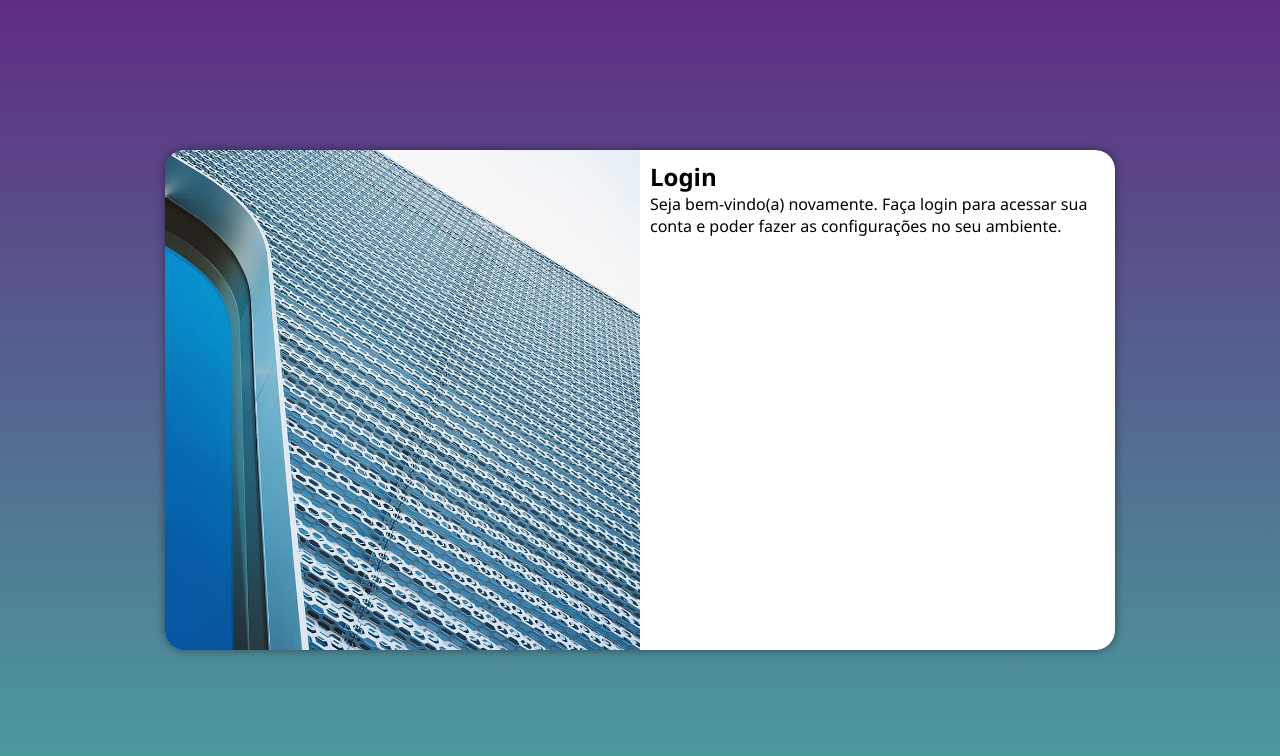
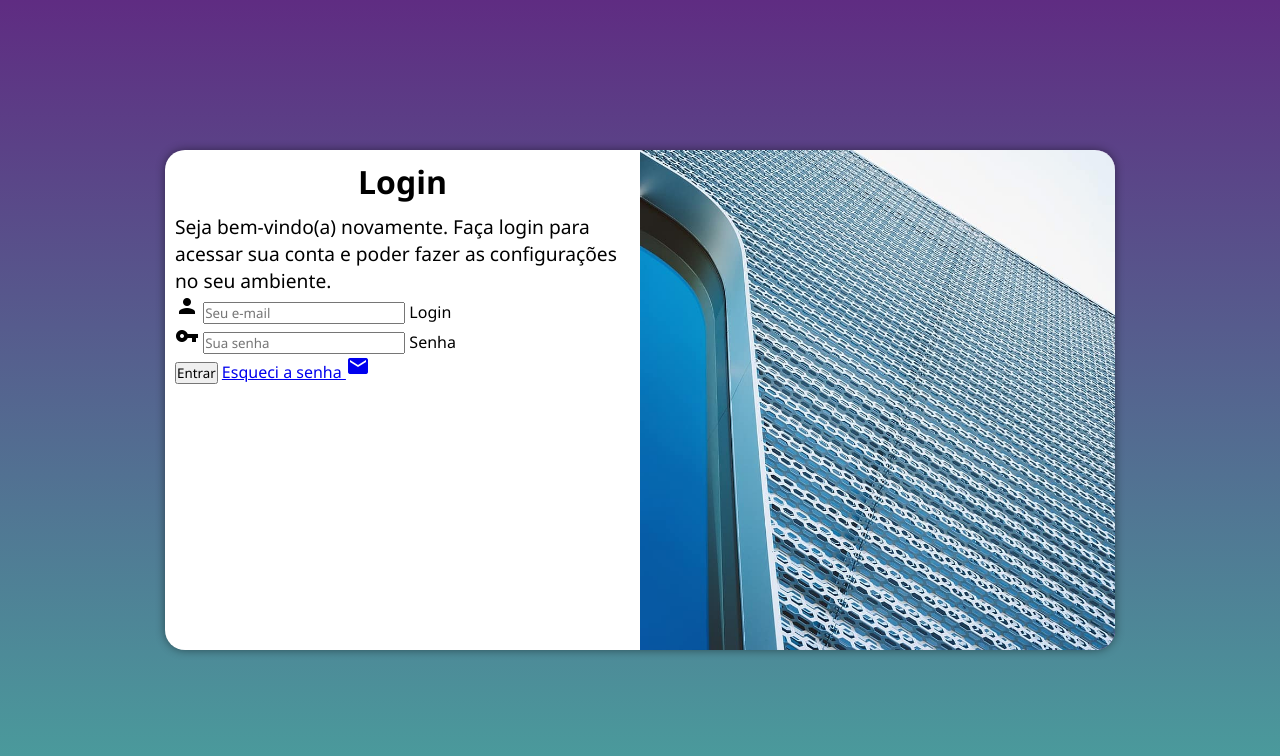
Before and after one commit to pietroinacio/projeto-login, a plain HTML site: page index.html in a window 1280 px wide. Drawn offline with Linux system fonts and the light colour scheme.

Commit message:
Adicionei o formulário

```diff
--- a/estilos/mediaquery.css
+++ b/estilos/mediaquery.css
@@ -40,13 +40,21 @@
     }
 
     section#login > div#imagem{
-        float: left;
+        float: right;
         width: 50%;
         height: 100%;
     }
 
     section#login > div#formulario{
-        float: right;
+        float: left;
         width: 50%;
     }
+
+    div#formulario > h1{
+        font-size: 2em;
+    }
+
+    div#formulario > p{
+        font-size: 1.2em;
+    }
 }
--- a/estilos/style.css
+++ b/estilos/style.css
@@ -54,3 +54,12 @@ section#login > div#formulario{
     display: block;
     padding: 10px;
 }
+
+div#formulario > h1{
+    text-align: center;
+    margin-bottom: 10px;
+}
+
+div#formulario > p{
+    font-size: 0.8em;
+}
--- a/index.html
+++ b/index.html
@@ -4,6 +4,8 @@
     <meta charset="UTF-8">
     <meta name="viewport" content="width=device-width, initial-scale=1.0">
     <title>Login</title>
+    <link href="https://fonts.googleapis.com/icon?family=Material+Icons"
+      rel="stylesheet">
     <link rel="stylesheet" href="estilos/style.css">
     <link rel="stylesheet" href="estilos/mediaquery.css">
 </head>
@@ -14,8 +16,21 @@
             <div id="formulario">
                 <h1>Login</h1>
                 <p>Seja bem-vindo(a) novamente. Faça login para acessar sua conta e poder fazer as configurações no seu ambiente.</p>
-                <form action="login.php" method="post">
-
+                <form action="login.php" method="post" autocomplete="on">
+                    <div class="campo">
+                        <span class="material-icons">person</span>
+                        <input type="email" name="login" id="ilogin" placeholder="Seu e-mail" autocomplete="email" required maxlength="30">
+                        <label for="ilogin">Login</label>
+                    </div>
+                    <div class="campo">
+                        <span class="material-icons">vpn_key</span>
+                        <input type="password" name="senha" id="isenha" placeholder="Sua senha" autocomplete="current-password" required minlength="8" maxlength="20">
+                        <label for="isenha">Senha</label>
+                    </div>
+                    <input type="submit" value="Entrar">
+                    <a href="esqueci.html">
+                        Esqueci a senha <i class="material-icons">mail</i>
+                    </a>
                 </form>
             </div>
         </section>
```
